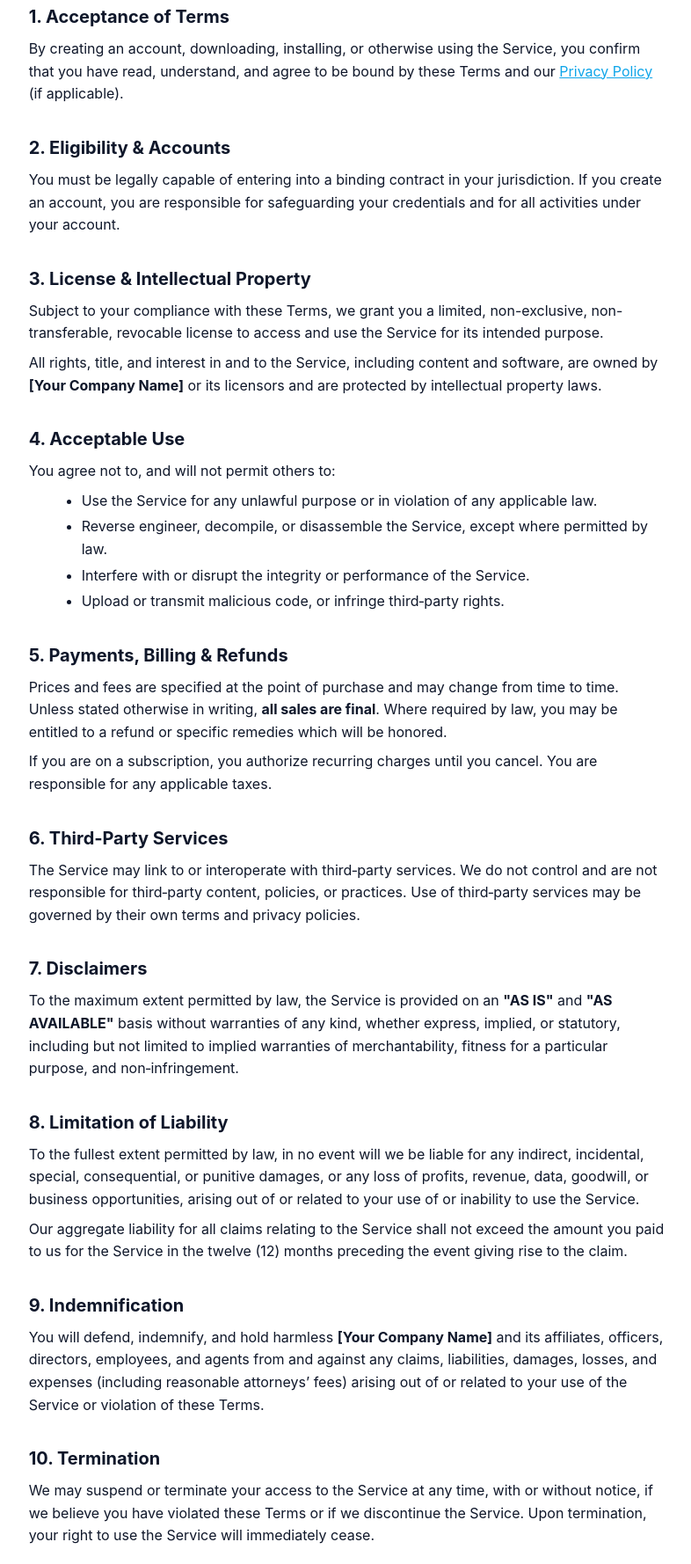
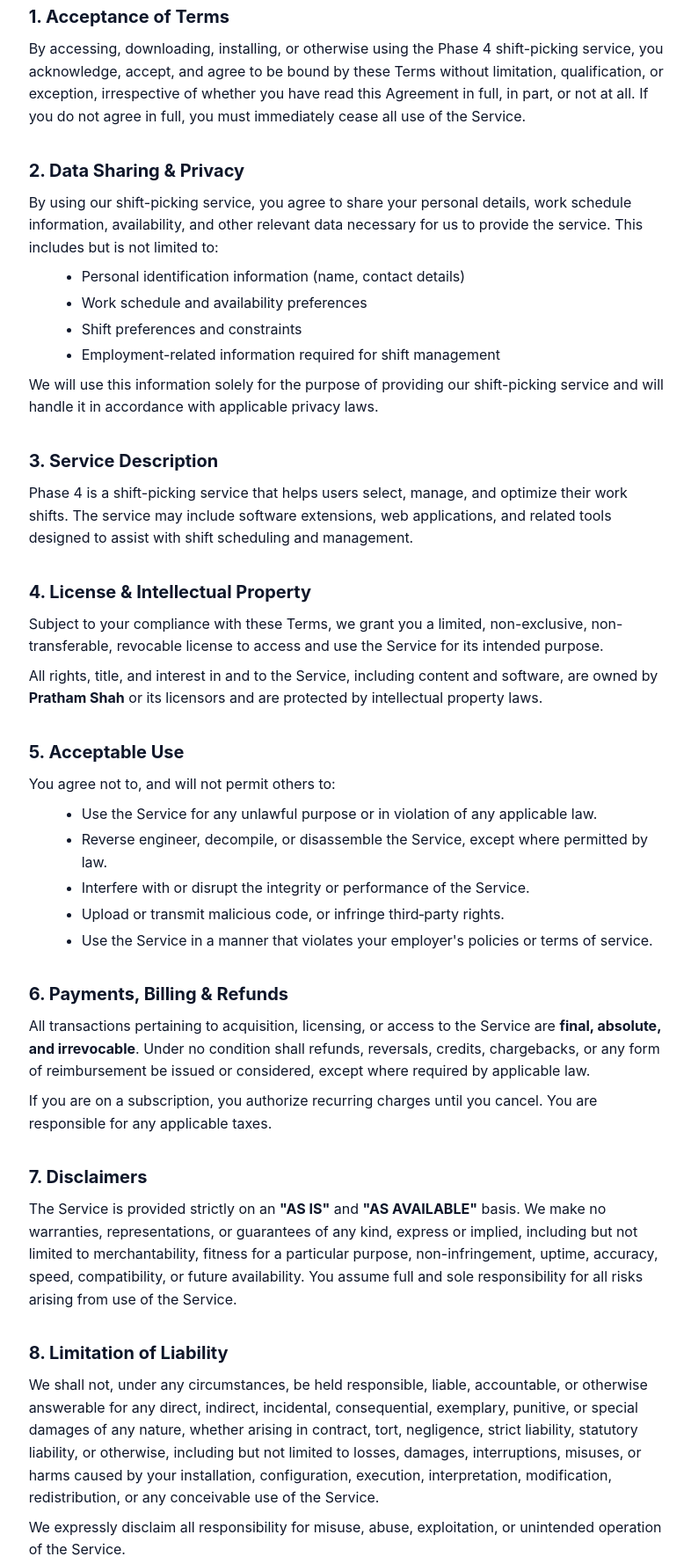
Before and after one commit to Aintpratham/Terms-and-Conditions-Site, a plain HTML site: page index.html in a window 1280 px wide. Shown: the part 736-2514 px from the top of the page at 88% size, without its empty margins (244-1030 px from the left). Drawn offline with Linux system fonts and the light colour scheme.

Commit message:
Update index.html

```diff
--- a/index.html
+++ b/index.html
@@ -3,21 +3,21 @@
 <head>
   <meta charset="UTF-8">
   <meta name="viewport" content="width=device-width, initial-scale=1">
-  <meta name="description" content="Terms and Conditions for Phase 4. Read the rules, acceptable use, payments and refunds, disclaimers, and how disputes are handled.">
+  <meta name="description" content="Terms and Conditions for Phase 4 shift-picking service. Read the rules, data sharing, payments and refunds, disclaimers, and how disputes are handled.">
   <meta name="theme-color" content="#0f172a">
   <meta name="robots" content="index,follow">
 
   <!-- Open Graph / Twitter -->
   <meta property="og:type" content="website">
   <meta property="og:title" content="Terms and Conditions — Phase 4">
-  <meta property="og:description" content="Contractual terms for using Phase 4.">
+  <meta property="og:description" content="Contractual terms for using Phase 4 shift-picking service.">
   <meta property="og:url" content="https://your-domain.example.com/terms">
   <meta name="twitter:card" content="summary">
   <meta name="twitter:title" content="Terms and Conditions — Phase 4">
-  <meta name="twitter:description" content="Contractual terms for using Phase 4.">
+  <meta name="twitter:description" content="Contractual terms for using Phase 4 shift-picking service.">
   <link rel="canonical" href="https://your-domain.example.com/terms">
 
-  <title>Terms and Conditions — Phase 4]</title>
+  <title>Terms and Conditions — Phase 4</title>
 
   <!-- Structured data -->
   <script type="application/ld+json">
@@ -193,20 +193,20 @@
 
   <main id="content" role="main" class="wrap" aria-labelledby="page-title">
     <p id="page-title" style="position:absolute; left:-9999px;">Terms and Conditions for Phase 4</p>
-    <p>Welcome to <strong>Phase 4</strong>. By accessing or using our website, software, or services (collectively, the "Service"), you agree to these Terms and Conditions (the "Terms"). If you do not agree, do not use the Service.</p>
+    <p>Welcome to <strong>Phase 4</strong>, a shift-picking service that helps you select and manage work shifts. By accessing or using our website, software, or services (collectively, the "Service"), you agree to these Terms and Conditions (the "Terms"). If you do not agree, do not use the Service.</p>
 
     <nav class="toc" aria-label="Table of contents">
       <strong>On this page</strong>
       <ol>
         <li><a href="#acceptance">Acceptance of Terms</a></li>
-        <li><a href="#eligibility">Eligibility & Accounts</a></li>
+        <li><a href="#data-sharing">Data Sharing & Privacy</a></li>
+        <li><a href="#service-description">Service Description</a></li>
         <li><a href="#license">License & Intellectual Property</a></li>
         <li><a href="#acceptable-use">Acceptable Use</a></li>
         <li><a href="#payments">Payments, Billing & Refunds</a></li>
-        <li><a href="#third-party">Third‑Party Services</a></li>
         <li><a href="#disclaimers">Disclaimers</a></li>
         <li><a href="#liability">Limitation of Liability</a></li>
-        <li><a href="#indemnification">Indemnification</a></li>
+        <li><a href="#unauthorized-sharing">Unauthorized Sharing</a></li>
         <li><a href="#termination">Termination</a></li>
         <li><a href="#changes">Changes to the Service & Terms</a></li>
         <li><a href="#governing-law">Governing Law</a></li>
@@ -217,61 +217,69 @@
 
     <section id="acceptance" aria-labelledby="h-acceptance">
       <h2 id="h-acceptance">1. Acceptance of Terms</h2>
-      <p>By creating an account, downloading, installing, or otherwise using the Service, you confirm that you have read, understand, and agree to be bound by these Terms and our <a href="#" rel="nofollow">Privacy Policy</a> (if applicable).</p>
+      <p>By accessing, downloading, installing, or otherwise using the Phase 4 shift-picking service, you acknowledge, accept, and agree to be bound by these Terms without limitation, qualification, or exception, irrespective of whether you have read this Agreement in full, in part, or not at all. If you do not agree in full, you must immediately cease all use of the Service.</p>
     </section>
 
-    <section id="eligibility" aria-labelledby="h-eligibility">
-      <h2 id="h-eligibility">2. Eligibility & Accounts</h2>
-      <p>You must be legally capable of entering into a binding contract in your jurisdiction. If you create an account, you are responsible for safeguarding your credentials and for all activities under your account.</p>
+    <section id="data-sharing" aria-labelledby="h-data-sharing">
+      <h2 id="h-data-sharing">2. Data Sharing & Privacy</h2>
+      <p>By using our shift-picking service, you agree to share your personal details, work schedule information, availability, and other relevant data necessary for us to provide the service. This includes but is not limited to:</p>
+      <ul>
+        <li>Personal identification information (name, contact details)</li>
+        <li>Work schedule and availability preferences</li>
+        <li>Shift preferences and constraints</li>
+        <li>Employment-related information required for shift management</li>
+      </ul>
+      <p>We will use this information solely for the purpose of providing our shift-picking service and will handle it in accordance with applicable privacy laws.</p>
+    </section>
+
+    <section id="service-description" aria-labelledby="h-service-description">
+      <h2 id="h-service-description">3. Service Description</h2>
+      <p>Phase 4 is a shift-picking service that helps users select, manage, and optimize their work shifts. The service may include software extensions, web applications, and related tools designed to assist with shift scheduling and management.</p>
     </section>
 
     <section id="license" aria-labelledby="h-license">
-      <h2 id="h-license">3. License & Intellectual Property</h2>
+      <h2 id="h-license">4. License & Intellectual Property</h2>
       <p>Subject to your compliance with these Terms, we grant you a limited, non-exclusive, non-transferable, revocable license to access and use the Service for its intended purpose.</p>
-      <p>All rights, title, and interest in and to the Service, including content and software, are owned by <strong>[Your Company Name]</strong> or its licensors and are protected by intellectual property laws.</p>
+      <p>All rights, title, and interest in and to the Service, including content and software, are owned by <strong>Pratham Shah</strong> or its licensors and are protected by intellectual property laws.</p>
     </section>
 
     <section id="acceptable-use" aria-labelledby="h-acceptable-use">
-      <h2 id="h-acceptable-use">4. Acceptable Use</h2>
+      <h2 id="h-acceptable-use">5. Acceptable Use</h2>
       <p>You agree not to, and will not permit others to:</p>
       <ul>
         <li>Use the Service for any unlawful purpose or in violation of any applicable law.</li>
         <li>Reverse engineer, decompile, or disassemble the Service, except where permitted by law.</li>
         <li>Interfere with or disrupt the integrity or performance of the Service.</li>
         <li>Upload or transmit malicious code, or infringe third‑party rights.</li>
+        <li>Use the Service in a manner that violates your employer's policies or terms of service.</li>
       </ul>
     </section>
 
     <section id="payments" aria-labelledby="h-payments">
-      <h2 id="h-payments">5. Payments, Billing & Refunds</h2>
-      <p>Prices and fees are specified at the point of purchase and may change from time to time. Unless stated otherwise in writing, <strong>all sales are final</strong>. Where required by law, you may be entitled to a refund or specific remedies which will be honored.</p>
+      <h2 id="h-payments">6. Payments, Billing & Refunds</h2>
+      <p>All transactions pertaining to acquisition, licensing, or access to the Service are <strong>final, absolute, and irrevocable</strong>. Under no condition shall refunds, reversals, credits, chargebacks, or any form of reimbursement be issued or considered, except where required by applicable law.</p>
       <p>If you are on a subscription, you authorize recurring charges until you cancel. You are responsible for any applicable taxes.</p>
-    </section>
-
-    <section id="third-party" aria-labelledby="h-third-party">
-      <h2 id="h-third-party">6. Third‑Party Services</h2>
-      <p>The Service may link to or interoperate with third‑party services. We do not control and are not responsible for third‑party content, policies, or practices. Use of third‑party services may be governed by their own terms and privacy policies.</p>
     </section>
 
     <section id="disclaimers" aria-labelledby="h-disclaimers">
       <h2 id="h-disclaimers">7. Disclaimers</h2>
-      <p>To the maximum extent permitted by law, the Service is provided on an <strong>"AS IS"</strong> and <strong>"AS AVAILABLE"</strong> basis without warranties of any kind, whether express, implied, or statutory, including but not limited to implied warranties of merchantability, fitness for a particular purpose, and non‑infringement.</p>
+      <p>The Service is provided strictly on an <strong>"AS IS"</strong> and <strong>"AS AVAILABLE"</strong> basis. We make no warranties, representations, or guarantees of any kind, express or implied, including but not limited to merchantability, fitness for a particular purpose, non-infringement, uptime, accuracy, speed, compatibility, or future availability. You assume full and sole responsibility for all risks arising from use of the Service.</p>
     </section>
 
     <section id="liability" aria-labelledby="h-liability">
       <h2 id="h-liability">8. Limitation of Liability</h2>
-      <p>To the fullest extent permitted by law, in no event will we be liable for any indirect, incidental, special, consequential, or punitive damages, or any loss of profits, revenue, data, goodwill, or business opportunities, arising out of or related to your use of or inability to use the Service.</p>
-      <p>Our aggregate liability for all claims relating to the Service shall not exceed the amount you paid to us for the Service in the twelve (12) months preceding the event giving rise to the claim.</p>
+      <p>We shall not, under any circumstances, be held responsible, liable, accountable, or otherwise answerable for any direct, indirect, incidental, consequential, exemplary, punitive, or special damages of any nature, whether arising in contract, tort, negligence, strict liability, statutory liability, or otherwise, including but not limited to losses, damages, interruptions, misuses, or harms caused by your installation, configuration, execution, interpretation, modification, redistribution, or any conceivable use of the Service.</p>
+      <p>We expressly disclaim all responsibility for misuse, abuse, exploitation, or unintended operation of the Service.</p>
     </section>
 
-    <section id="indemnification" aria-labelledby="h-indemnification">
-      <h2 id="h-indemnification">9. Indemnification</h2>
-      <p>You will defend, indemnify, and hold harmless <strong>[Your Company Name]</strong> and its affiliates, officers, directors, employees, and agents from and against any claims, liabilities, damages, losses, and expenses (including reasonable attorneys’ fees) arising out of or related to your use of the Service or violation of these Terms.</p>
+    <section id="unauthorized-sharing" aria-labelledby="h-unauthorized-sharing">
+      <h2 id="h-unauthorized-sharing">9. Unauthorized Sharing and Distribution Prohibited</h2>
+      <p>You are strictly forbidden from duplicating, transmitting, reselling, sublicensing, redistributing, transferring, leasing, lending, or otherwise providing access to the Service, in part or in whole, to any other individual, entity, group, or organization without our express prior written consent. Any unauthorized sharing constitutes a breach of this Agreement.</p>
     </section>
 
     <section id="termination" aria-labelledby="h-termination">
       <h2 id="h-termination">10. Termination</h2>
-      <p>We may suspend or terminate your access to the Service at any time, with or without notice, if we believe you have violated these Terms or if we discontinue the Service. Upon termination, your right to use the Service will immediately cease.</p>
+      <p>We reserve the unrestricted right to revoke, terminate, suspend, or otherwise disable access to the Service at any time, without notice, justification, or compensation. Upon termination, your right to use the Service will immediately cease.</p>
     </section>
 
     <section id="changes" aria-labelledby="h-changes">
@@ -281,18 +289,19 @@
 
     <section id="governing-law" aria-labelledby="h-governing-law">
       <h2 id="h-governing-law">12. Governing Law</h2>
-      <p>These Terms are governed by the laws of <strong>[Your Jurisdiction]</strong>, without regard to its conflict of law principles. The United Nations Convention on Contracts for the International Sale of Goods does not apply.</p>
+      <p>These Terms are governed by the laws of the jurisdiction where Pratham Shah operates, without regard to its conflict of law principles. The United Nations Convention on Contracts for the International Sale of Goods does not apply.</p>
     </section>
 
     <section id="dispute" aria-labelledby="h-dispute">
       <h2 id="h-dispute">13. Dispute Resolution</h2>
-      <p>Before filing a claim, you agree to try to resolve the dispute informally by contacting us at <a href="mailto:youremail@example.com">youremail@example.com</a>. If a dispute is not resolved within thirty (30) days, the parties agree to <strong>[binding arbitration / courts of {Your Venue}]</strong> as the exclusive forum, except that either party may seek injunctive relief for misuse of intellectual property.</p>
+      <p>Before filing a claim, you agree to try to resolve the dispute informally by contacting us at <a href="mailto:youremail@example.com">youremail@example.com</a>. If a dispute is not resolved within thirty (30) days, the parties agree to binding arbitration as the exclusive forum, except that either party may seek injunctive relief for misuse of intellectual property.</p>
       <p><em>Consumers in certain jurisdictions may have additional rights and choices; nothing in these Terms limits those rights where prohibited.</em></p>
     </section>
 
     <section id="contact" aria-labelledby="h-contact">
       <h2 id="h-contact">14. Contact</h2>
       <p>If you have questions about these Terms, contact us at: <a href="mailto:youremail@example.com">youremail@example.com</a>.</p>
+      <p><strong>By continuing to use, install, or execute the Service, you expressly affirm acceptance of every term contained herein. If you do not agree in full, the Service must be uninstalled and all usage ceased immediately.</strong></p>
     </section>
 
     <a class="back-to-top" href="#top" onclick="window.scrollTo({top:0, behavior: prefersReduced ? 'auto' : 'smooth'}); return false;">Back to top ↑</a>
@@ -300,7 +309,7 @@
 
   <footer role="contentinfo">
     <div class="wrap">
-      © <span id="year"></span> <strong>[Your Company Name]</strong>. All rights reserved.
+      © <span id="year"></span> <strong>Pratham Shah</strong>. All rights reserved.
     </div>
   </footer>
 
```
